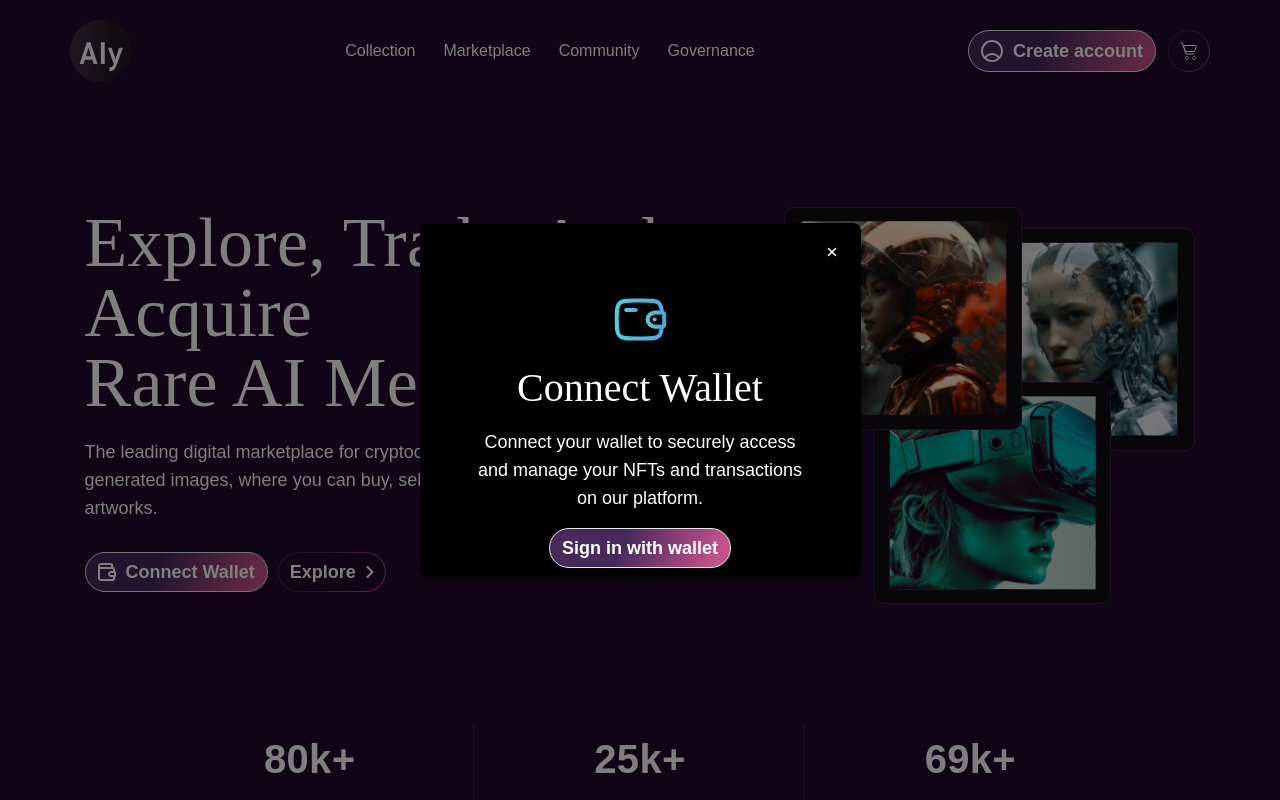
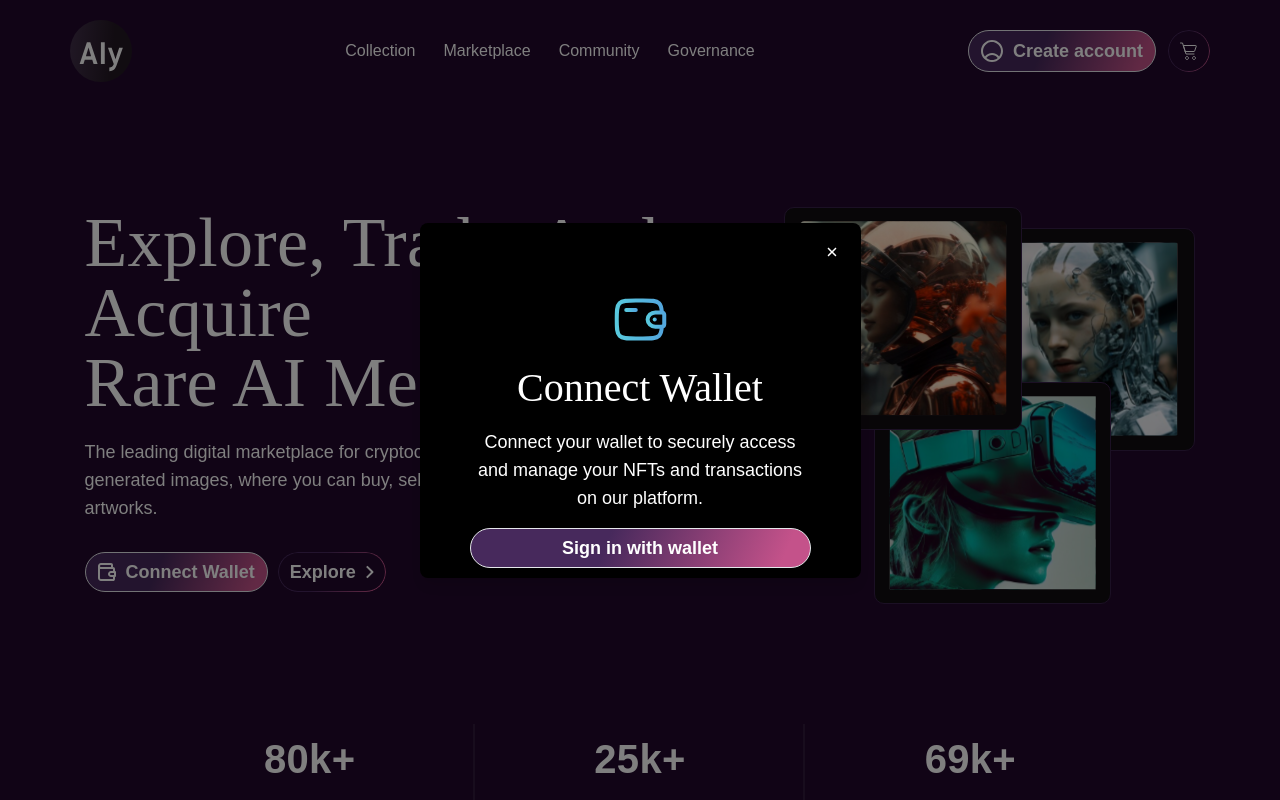
Before and after one commit to AbhishekKatnoria/NFT, a React (Create React App) app: page / in a window 1280 px wide. Both pictures are taken after a click on the button "Connect Wallet". Shown: the top 800 px of the page. Built offline with nearby package versions, Linux system fonts and the light colour scheme; the HTML template or start-up script is replaced by a standard one.

Commit message:
Add button styling

```diff
--- a/src/Components/ConnectWallet/index.tsx
+++ b/src/Components/ConnectWallet/index.tsx
@@ -9,7 +9,7 @@ const ConnectWallet = ({ onClick, settip }: any) => {
           <img
             src="/HomePage/cross.svg"
             alt=""
-            className="p-2 text-end"
+            className="p-2 text-end cursor-pointer"
             loading="lazy"
             onClick={() => {
               onClick();
@@ -31,7 +31,7 @@ const ConnectWallet = ({ onClick, settip }: any) => {
           <Button
             label={"Sign in  with wallet"}
             variant="filled"
-            css="rounded-[42px]"
+            css="rounded-[42px] w-[341px] flex justify-center border-[0.5px]"
           ></Button>
         </div>
       </div>
```
